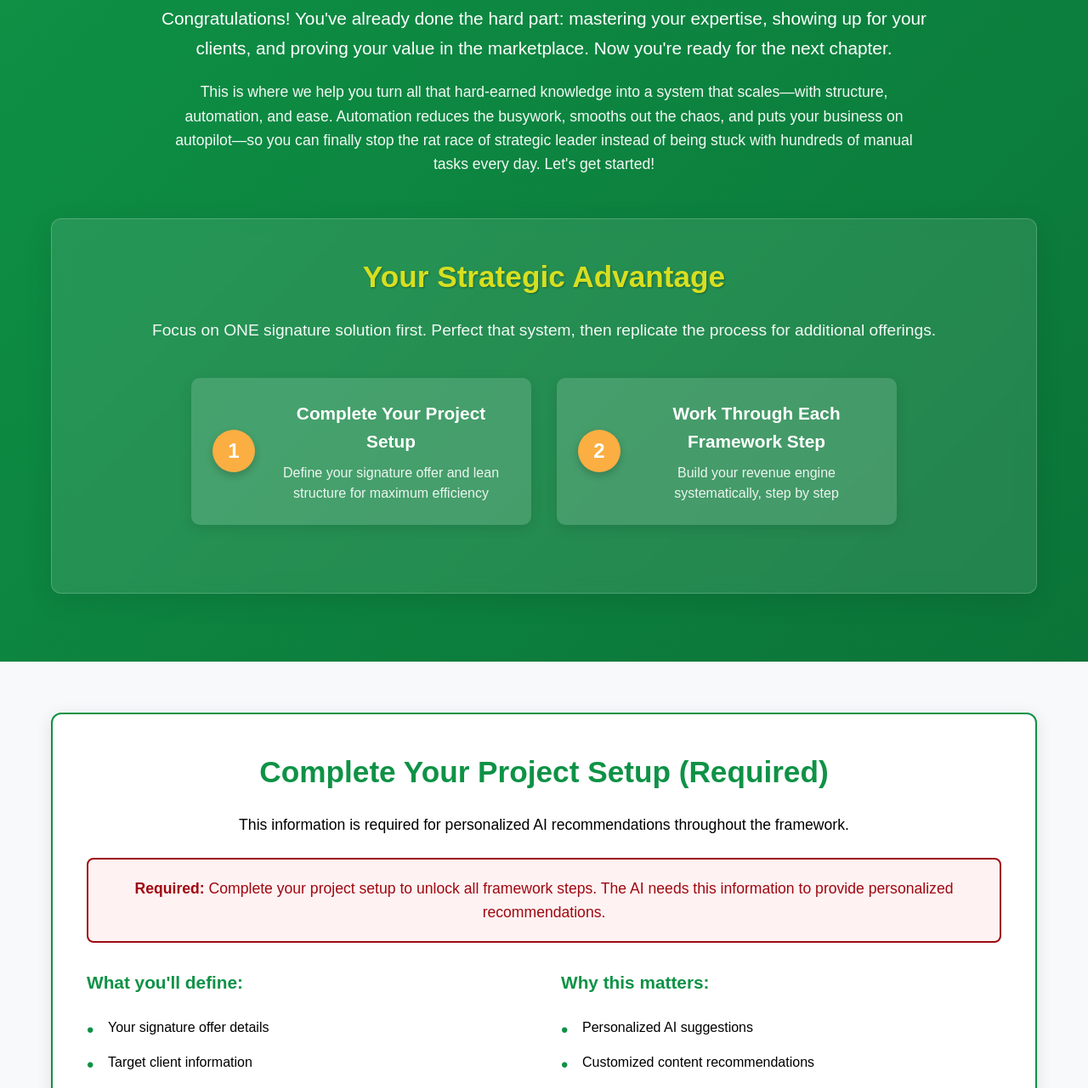
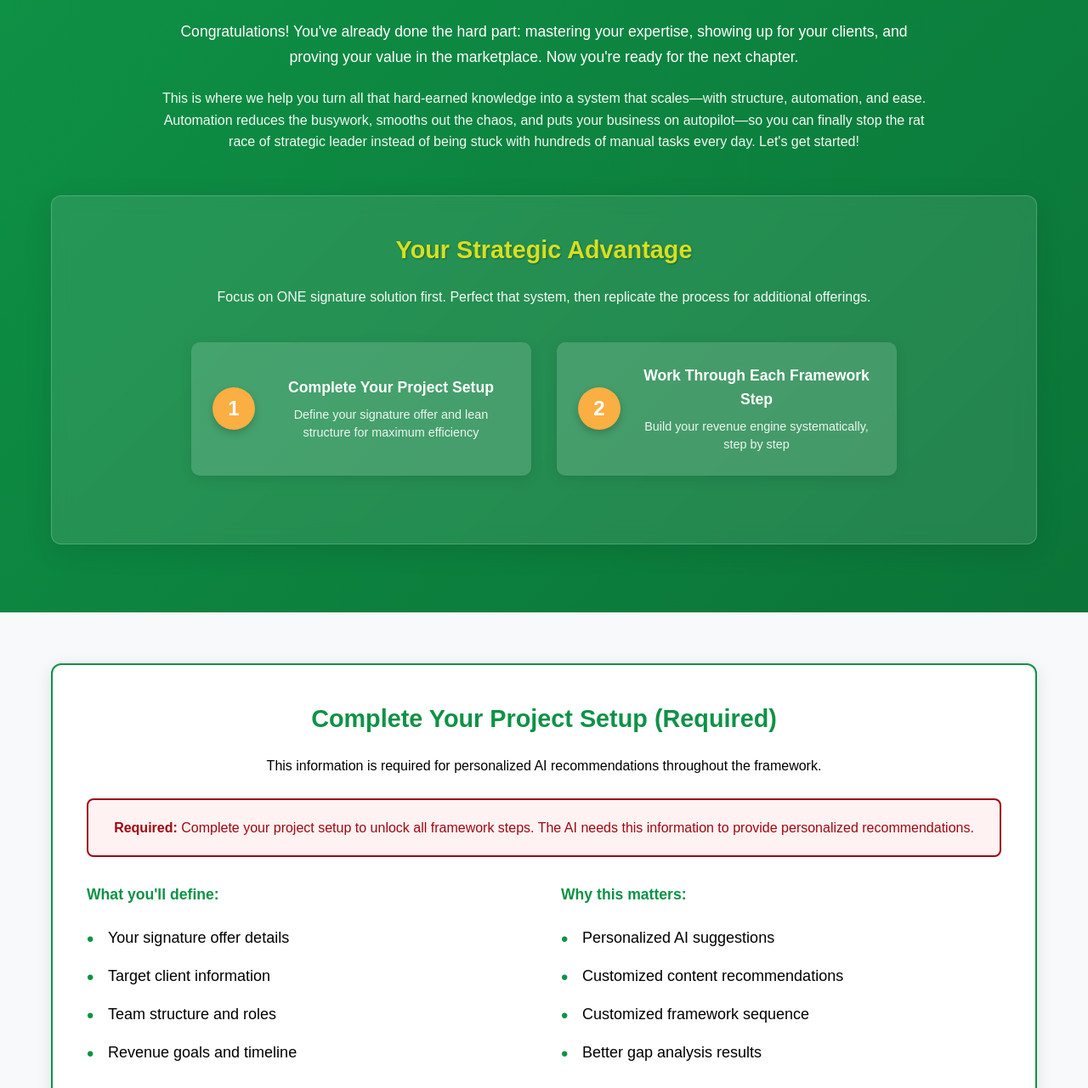
Before and after one commit to mblairghl/authority-revenue-toolkit-v3, a website: page index.html in a window 1280 px wide. Shown: the part 416-1697 px from the top of the page at 85% size. Drawn offline with Linux system fonts and the light colour scheme; files whose address does not match are found by name.

Commit message:
Update styles.css

```diff
--- a/styles.css
+++ b/styles.css
@@ -23,6 +23,7 @@ font-family: 'Arial', sans-serif;
 line-height: 1.6;
 color: var(--brand-black);
 background-color: #f8f9fa;
+font-size: 18px;
 }
 
 /* Container */
@@ -43,7 +44,7 @@ border-bottom: 3px solid var(--brand-green);
 
 .header h1 {
 text-align: center;
-font-size: 2.5rem;
+font-size: 32px;
 color: var(--brand-green);
 }
 
@@ -221,7 +222,7 @@ gap: 20px;
 }
 
 .logo {
-height: 120px;
+height: 160px;
 width: auto;
 }
 
@@ -239,14 +240,14 @@ margin-bottom: 50px;
 }
 
 .welcome-hero h2 {
-font-size: 3rem;
+font-size: 2.2rem;
 margin-bottom: 30px;
 font-weight: bold;
 text-shadow: 2px 2px 4px rgba(0,0,0,0.3);
 }
 
 .welcome-message {
-font-size: 1.3rem;
+font-size: 1.1rem;
 margin-bottom: 20px;
 max-width: 900px;
 margin-left: auto;
@@ -255,7 +256,7 @@ line-height: 1.7;
 }
 
 .welcome-description {
-font-size: 1.1rem;
+font-size: 1rem;
 max-width: 900px;
 margin-left: auto;
 margin-right: auto;
@@ -275,14 +276,14 @@ border: 1px solid rgba(255, 255, 255, 0.2);
 }
 
 .strategic-advantage h3 {
-font-size: 2.2rem;
+font-size: 1.8rem;
 margin-bottom: 20px;
 color: var(--brand-lime);
 text-shadow: 1px 1px 2px rgba(0,0,0,0.3);
 }
 
 .strategic-advantage > p {
-font-size: 1.2rem;
+font-size: 1rem;
 margin-bottom: 40px;
 opacity: 0.95;
 }
@@ -329,13 +330,13 @@ box-shadow: 0 4px 10px rgba(0,0,0,0.2);
 }
 
 .step-content h4 {
-font-size: 1.3rem;
+font-size: 1.1rem;
 margin-bottom: 8px;
 color: var(--white);
 }
 
 .step-content p {
-font-size: 1rem;
+font-size: 0.9rem;
 opacity: 0.9;
 line-height: 1.5;
 }
@@ -367,13 +368,13 @@ border: 2px solid var(--brand-green);
 
 .project-setup-section h2 {
 color: var(--brand-green);
-font-size: 2.2rem;
+font-size: 1.8rem;
 margin-bottom: 20px;
 text-align: center;
 }
 
 .setup-description {
-font-size: 1.1rem;
+font-size: 1rem;
 text-align: center;
 margin-bottom: 25px;
 color: var(--brand-black);
@@ -387,7 +388,7 @@ padding: 20px;
 border-radius: 8px;
 margin-bottom: 30px;
 text-align: center;
-font-size: 1.1rem;
+font-size: 1rem;
 }
 
 .setup-details {
@@ -399,7 +400,7 @@ margin-bottom: 40px;
 
 .setup-column h4 {
 color: var(--brand-green);
-font-size: 1.3rem;
+font-size: 1.1rem;
 margin-bottom: 15px;
 }
 
@@ -454,7 +455,7 @@ gap: 15px;
 }
 
 .logo {
-height: 90px;
+height: 120px;
 }
 
 .welcome-hero h2 {
```
